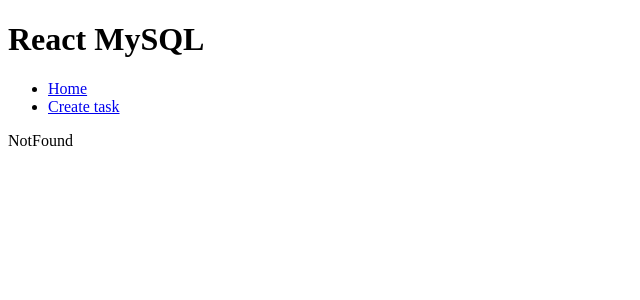
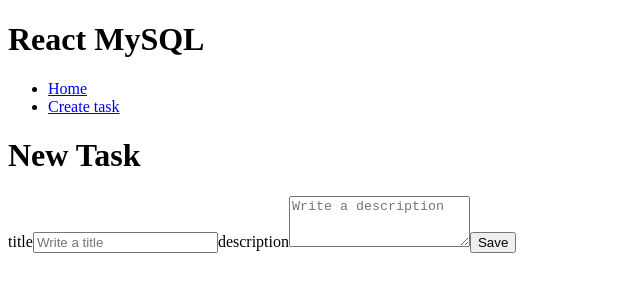
Before and after one commit to japrweb/task-manager, a React (Vite) app in the folder client/: page /new in a window 1280 px wide. Shown: the top 300 px of the page, without its empty margins (0-640 px from the left). Built offline with nearby package versions, Linux system fonts and the light colour scheme; the HTML template or start-up script is replaced by a standard one.

Commit message:
Update tasks frontend

```diff
--- a/client/src/App.jsx
+++ b/client/src/App.jsx
@@ -13,7 +13,8 @@
       <Navbar />
       <Routes>
         <Route path="/" element={<TasksPage />} />
-        <Route path="/taskform" element={<TaskForm />} />
+        <Route path="/new" element={<TaskForm />} />
+        <Route path="/edit/:id" element={<TaskForm />} />
         <Route path="*" element={<NotFound />} />
       </Routes>
     </TaskContextProvider>
--- a/client/src/api/tasks.api.js
+++ b/client/src/api/tasks.api.js
@@ -8,3 +8,9 @@
 
 export const deleteTaskRequest = async (id) =>
   await axios.delete(`http://localhost:4000/tasks/${id}`);
+
+export const getTaskRequest = async (id) =>
+  await axios.get(`http://localhost:4000/tasks/${id}`);
+
+export const updateTaskRequest = async (id, newFields) =>
+  await axios.put(`http://localhost:4000/tasks/${id}`, newFields);
--- a/client/src/components/Navbar.jsx
+++ b/client/src/components/Navbar.jsx
@@ -10,7 +10,7 @@
           <Link to="/">Home</Link>
         </li>
         <li>
-          <Link to="/taskform">Create task</Link>
+          <Link to="/new">Create task</Link>
         </li>
       </ul>
     </div>
--- a/client/src/components/TaskCard.jsx
+++ b/client/src/components/TaskCard.jsx
@@ -1,7 +1,9 @@
+import { useNavigate } from "react-router-dom";
 import { useTasks } from "../context/TaskProvider";
 
 function TaskCard({ task }) {
-  const {deleteTask} = useTasks();
+  const { deleteTask } = useTasks();
+  const navigate = useNavigate();
 
   return (
     <div>
@@ -10,7 +12,7 @@
       <span>{task.done == 1 ? "✔️" : "❌"}</span>
       <span>{task.createAt}</span>
       <button onClick={() => deleteTask(task.id)}>Delete</button>
-      <button>Edit</button>
+      <button onClick={() => navigate(`/edit/${task.id}`)}>Edit</button>
     </div>
   );
 }
--- a/client/src/context/TaskProvider.jsx
+++ b/client/src/context/TaskProvider.jsx
@@ -2,7 +2,9 @@
 import {
   createTaskRequest,
   deleteTaskRequest,
+  getTaskRequest,
   getTasksRequest,
+  updateTaskRequest,
 } from "../api/tasks.api";
 import { TaskContext } from "./TaskContext";
 
@@ -39,8 +41,29 @@
     }
   };
 
+  const getTask = async (id) => {
+    try {
+      const response = await getTaskRequest(id);
+      return response.data;
+    } catch (error) {
+      console.log(error);
+    }
+  };
+
+  const updateTask = async (id, newFields) => {
+    try {
+      const response = await updateTaskRequest(id, newFields);
+      console.log(response);
+      // return response.data;
+    } catch (error) {
+      console.log(error);
+    }
+  };
+
   return (
-    <TaskContext.Provider value={{ tasks, loadTasks, deleteTask, createTask }}>
+    <TaskContext.Provider
+      value={{ tasks, loadTasks, deleteTask, createTask, getTask, updateTask }}
+    >
       {children}
     </TaskContext.Provider>
   );
--- a/client/src/pages/TaskForm.jsx
+++ b/client/src/pages/TaskForm.jsx
@@ -1,20 +1,50 @@
 import { Form, Formik } from "formik";
 import { useTasks } from "../context/TaskProvider";
+import { useNavigate, useParams } from "react-router-dom";
+import { useEffect, useState } from "react";
 
 function TaskForm() {
-  const { createTask } = useTasks();
+  const { createTask, getTask, updateTask } = useTasks();
+  const [task, setTask] = useState({
+    title: "",
+    description: "",
+  });
+  const params = useParams();
+  const navigate = useNavigate();
+
+  useEffect(() => {
+    const loadTask = async () => {
+      if (params.id) {
+        const task = await getTask(params.id);
+        console.log(task);
+        setTask({
+          title: task.title,
+          description: task.description,
+        });
+      }
+    };
+    loadTask();
+  }, []);
 
   return (
     <div>
+      <h1>{params.id ? "Edit Task" : "New Task"}</h1>
       <Formik
-        initialValues={{
-          title: "",
-          description: "",
-        }}
+        initialValues={task}
+        enableReinitialize={true}
         onSubmit={async (values, actions) => {
           console.log(values);
-          createTask(values);
-          actions.resetForm();
+
+          if (params.id) {
+            await updateTask(params.id, values);
+            navigate("/");
+          } else {
+            await createTask(values);
+          }
+          setTask({
+            title: "",
+            description: "",
+          });
         }}
       >
         {({ handleChange, handleSubmit, values, isSubmitting }) => (
```
